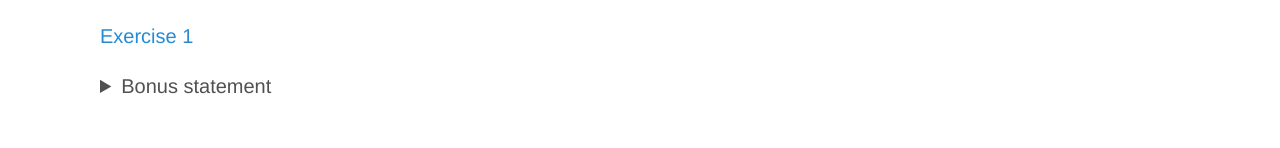
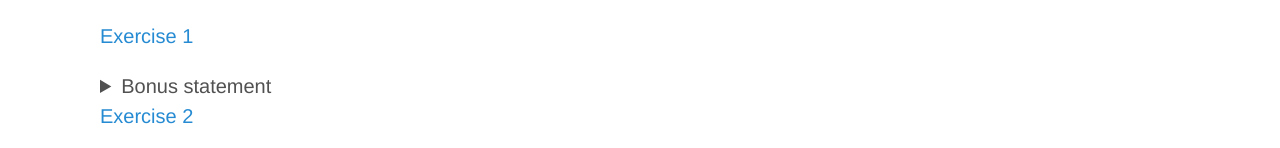
Before and after one commit to InstitutionalGrammar/IG-Book, a Jekyll site: the page built from events-training-2024.md, in a window 1280 px wide. Shown: the part 1271-1419 px from the top of the page. Built offline with Jekyll 4.4.1, drawn with Linux system fonts in a browser that asks for light colours; before the commit the page ends 1380 px from its top, so only the background shows below that.

Commit message:
Added second example set.

```diff
--- a/events-training-2024.md
+++ b/events-training-2024.md
@@ -88,4 +88,4 @@ When implementing the target referred to in the first subparagraph, the relevant
   * [Open in IG Parser](https://ig-parser.newinstitutionalgrammar.org/visual/?rawStmt=A%20sailing%20vessel%20shall%20not%20impede%20the%20passage%20of%20a%20vessel%20that%20can%20safely%20navigate%20only%20within%20a%20narrow%20channel%20or%20fairway.&codedStmt=A%20A,p(sailing)%20A(vessel)%20D(shall%20not)%20I(impede)%20the%20Bdir(passage)%20Bdir,p(of%20a%20vessel)%20Bdir,p,p(that%20can%20safely%20navigate%20only%20within%20a%20(narrow%20channel%20[OR]%20fairway)).)-->
 
 
-<!-- [Exercise 2](https://drive.google.com/file/d/1YhqahPzNzmxw5frj8U2WT1t9FTCyxZO-/view?usp=sharing)-->
+[Exercise 2](https://drive.google.com/file/d/1ZHjOkMmJ0S33-lWjGFvE4h0YLqea5Gvp/view?usp=sharing)
```
